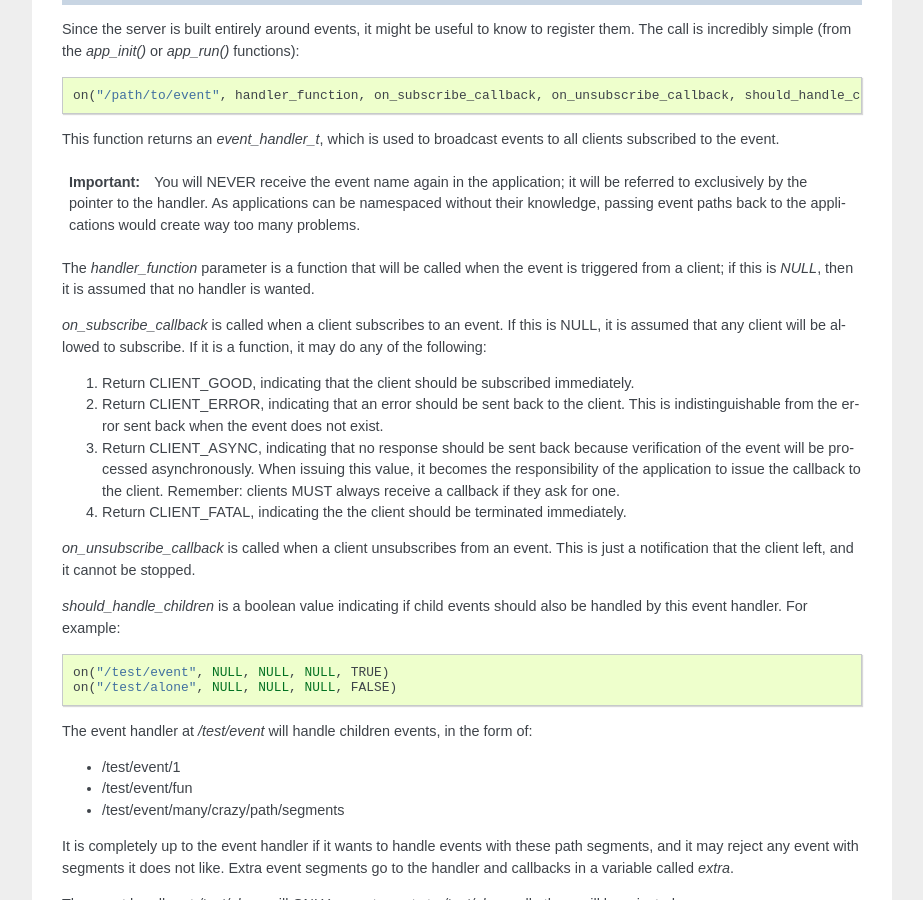
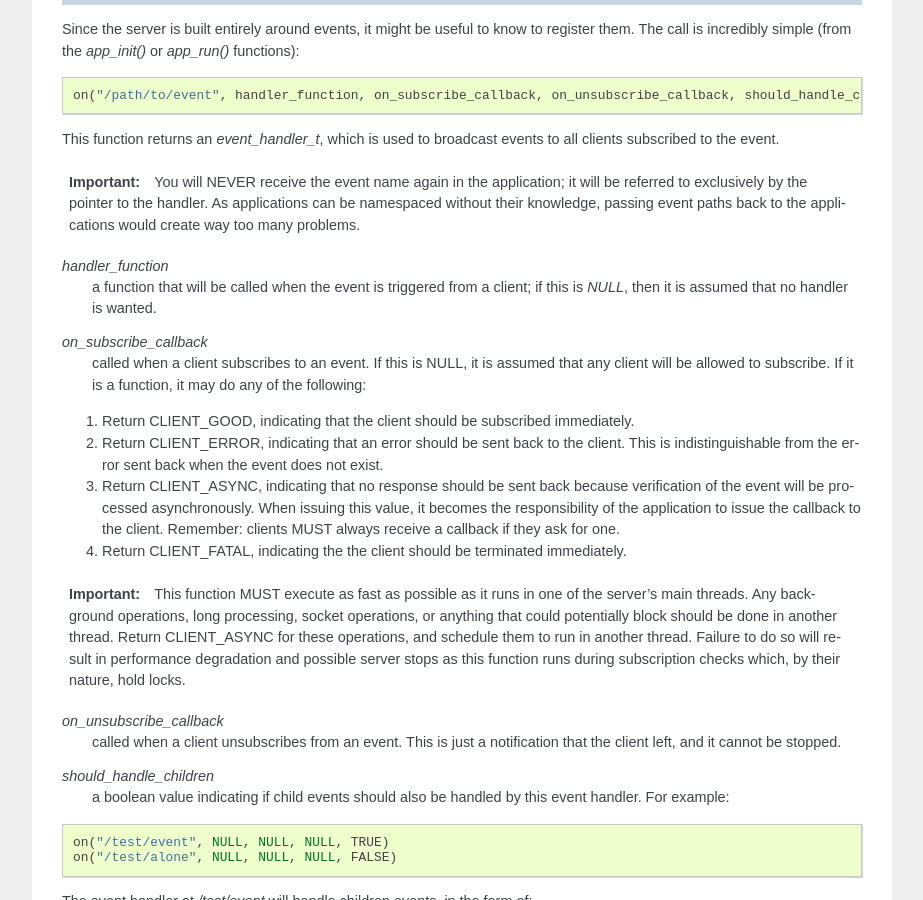
Before and after one commit to boniface/quick.io, a Sphinx documentation site: the page built from docs/applications.rst, in a window 1280 px wide and 900 px high, scrolled down 1074 px. Shown: the whole window, without its empty margins (198-1121 px from the left). Built offline with Sphinx 7.4.7, drawn with Linux system fonts in a browser that asks for light colours; formulas are drawn with MathJax 3.

Commit message:
Updates to documentation on on_subscribe_callbacks

```diff
--- a/docs/applications.rst
+++ b/docs/applications.rst
@@ -45,18 +45,24 @@ This function returns an `event_handler_t`, which is used to broadcast events to
 
 .. important:: You will NEVER receive the event name again in the application; it will be referred to exclusively by the pointer to the handler. As applications can be namespaced without their knowledge, passing event paths back to the applications would create way too many problems.
 
-The `handler_function` parameter is a function that will be called when the event is triggered from a client; if this is `NULL`, then it is assumed that no handler is wanted.
+`handler_function`
+	a function that will be called when the event is triggered from a client; if this is `NULL`, then it is assumed that no handler is wanted.
 
-`on_subscribe_callback` is called when a client subscribes to an event. If this is NULL, it is assumed that any client will be allowed to subscribe. If it is a function, it may do any of the following:
+`on_subscribe_callback`
+	called when a client subscribes to an event. If this is NULL, it is assumed that any client will be allowed to subscribe. If it is a function, it may do any of the following:
 
 1. Return CLIENT_GOOD, indicating that the client should be subscribed immediately.
 2. Return CLIENT_ERROR, indicating that an error should be sent back to the client. This is indistinguishable from the error sent back when the event does not exist.
 3. Return CLIENT_ASYNC, indicating that no response should be sent back because verification of the event will be processed asynchronously. When issuing this value, it becomes the responsibility of the application to issue the callback to the client. Remember: clients MUST always receive a callback if they ask for one.
 4. Return CLIENT_FATAL, indicating the the client should be terminated immediately.
 
-`on_unsubscribe_callback` is called when a client unsubscribes from an event. This is just a notification that the client left, and it cannot be stopped.
+.. important:: This function MUST execute as fast as possible as it runs in one of the server's main threads. Any background operations, long processing, socket operations, or anything that could potentially block should be done in another thread. Return CLIENT_ASYNC for these operations, and schedule them to run in another thread. Failure to do so will result in performance degradation and possible server stops as this function runs during subscription checks which, by their nature, hold locks.
 
-`should_handle_children` is a boolean value indicating if child events should also be handled by this event handler. For example:
+`on_unsubscribe_callback`
+	called when a client unsubscribes from an event. This is just a notification that the client left, and it cannot be stopped.
+
+`should_handle_children`
+	a boolean value indicating if child events should also be handled by this event handler. For example:
 
 .. code-block:: c
 
```
